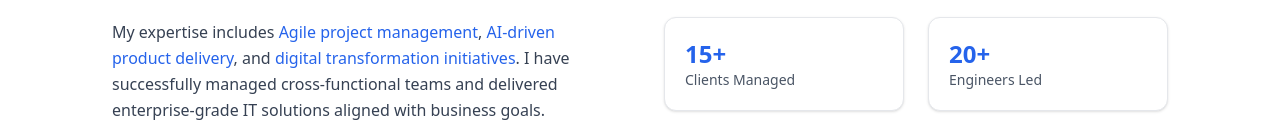
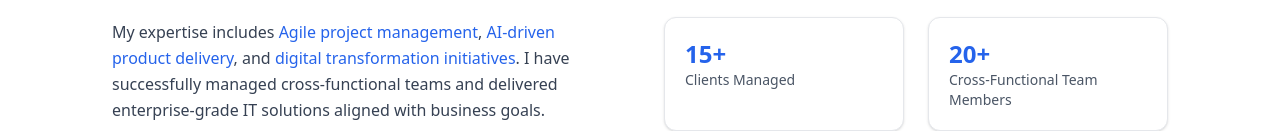
Before and after one commit to surtiabhai007-cmyk/abhai-portfolio, a Next.js app: page / in a window 1280 px wide. Shown: the part 706-837 px from the top of the page. Built offline with nearby package versions, Linux system fonts and the light colour scheme.

Commit message:
Update About.js

```diff
--- a/components/About.js
+++ b/components/About.js
@@ -58,7 +58,7 @@
 
             <div className="p-5 rounded-xl border border-gray-200 bg-white shadow-sm">
               <p className="text-2xl font-bold text-primary">20+</p>
-              <p className="text-sm text-gray-600">Engineers Led</p>
+              <p className="text-sm text-gray-600">Cross-Functional Team Members</p>
             </div>
 
           </div>
```
